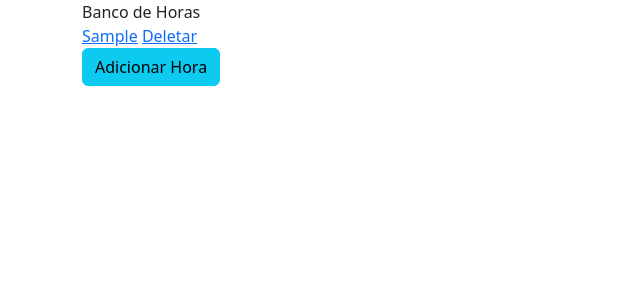
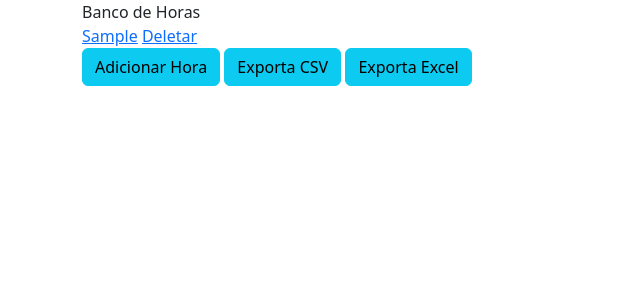
Before and after one commit to TMUSSOLINI/RH, a Django app: page /hora-extra/ in a window 1280 px wide. Shown: the top 300 px of the page, without its empty margins (0-640 px from the left). Run offline with Django 4.2, Linux system fonts and the light colour scheme; a user stored in the database is signed in; tables that the repository leaves empty hold one stand-in row (values such as "Sample post"); some libraries are stand-ins or nearby versions.

Commit message:
Finalizado parte de relatorios

```diff
--- a/hora_extra/templates/hora_extra/horaextra_list.html
+++ b/hora_extra/templates/hora_extra/horaextra_list.html
@@ -12,4 +12,6 @@
         <h3>Não há horas extras registradas</h3>
     {% endif %}
     <a href="{% url 'create_hora_extra' %}" class="btn btn-info">Adicionar Hora</a>
+    <a href="{% url 'exportar_csv' %}" class="btn btn-info">Exporta CSV</a>
+    <a href="{% url 'exportar_excel' %}" class="btn btn-info">Exporta Excel</a>
 {% endblock %}
--- a/hora_extra/urls.py
+++ b/hora_extra/urls.py
@@ -1,5 +1,6 @@
 from django.urls import path
-from .views import HoraExtraList, HoraExtraEdit, HoraExtraDelete, HoraExtraNovo, UtilizouHoraExtra
+from .views import ( HoraExtraList, HoraExtraEdit, HoraExtraDelete,HoraExtraNovo,
+                     UtilizouHoraExtra,ExportarParaCsv, ExportarExcel)
 
 
 urlpatterns = [
@@ -8,4 +9,6 @@ urlpatterns = [
     path('editar/<int:pk>/', HoraExtraEdit.as_view(), name='update_hora_extra'),
     path('utilizou-hora-extra/<int:pk>/', UtilizouHoraExtra.as_view(), name='utilizou-hora-extra'),
     path('deletar/<int:pk>/', HoraExtraDelete.as_view(), name='delete_hora_extra'),
+    path('exportar-csv', ExportarParaCsv.as_view(), name='exportar_csv'),
+    path('exportar-excel', ExportarExcel.as_view(), name='exportar_excel'),
 ]
--- a/hora_extra/views.py
+++ b/hora_extra/views.py
@@ -1,9 +1,11 @@
+import csv
 import json
 
 from django.http import HttpResponse
 from django.shortcuts import render
 from django.urls import reverse_lazy
 from django.views import View
+import xlwt
 
 from .forms import RegistroHoraExtraForm
 from django.views.generic import ListView, UpdateView, DeleteView, CreateView
@@ -50,3 +52,53 @@ class UtilizouHoraExtra(View):
         registro_hora_extra.utilizada = True
         registro_hora_extra.save()
         return HttpResponse(response, content_type='application/json')
+
+
+class ExportarParaCsv(View):
+    def get(self, request):
+        response = HttpResponse(content_type='text/csv')
+        response['Content-Disposition'] = 'attachment; filename="somefile.csv"'
+
+        registro_he = HoraExtra.objects.filter(utilizado=False)
+
+        writer = csv.writer(response)
+        writer.writerow(['ID', 'Motivo', 'Funcionario', 'Horas'])
+
+        for registro in registro_he:
+            writer.writerow([registro.id, registro.motivo,
+                             registro.funcionario, registro.horas])
+
+        return response
+
+class ExportarExcel(View):
+    def get(self, request):
+        response = HttpResponse(content_type='application/ms-excel')
+        response['Content-Disposition'] = 'attachment; filename="users.xls"'
+
+        wb = xlwt.Workbook(encoding='urf-8')
+        ws = wb.add_sheet('Users')
+
+        row_num = 0
+
+        font_style = xlwt.XFStyle()
+        font_style.font.bold= True
+
+        columns = ['ID', 'Motivo', 'Funcionario', 'Horas']
+
+        for col_num in range(len(columns)):
+            ws.write(row_num, col_num, columns[col_num], font_style)
+
+        font_style = xlwt.XFStyle()
+
+        registros = HoraExtra.objects.filter(utilizado=False)
+
+        row_num = 1
+        for registro in registros:
+            ws.write(row_num, 0, registro.id, font_style)
+            ws.write(row_num, 1, registro.motivo, font_style)
+            ws.write(row_num, 2, registro.funcionario.nome, font_style)
+            ws.write(row_num, 3, registro.horas, font_style)
+            row_num+= 1
+
+        wb.save(response)
+        return  response
```
